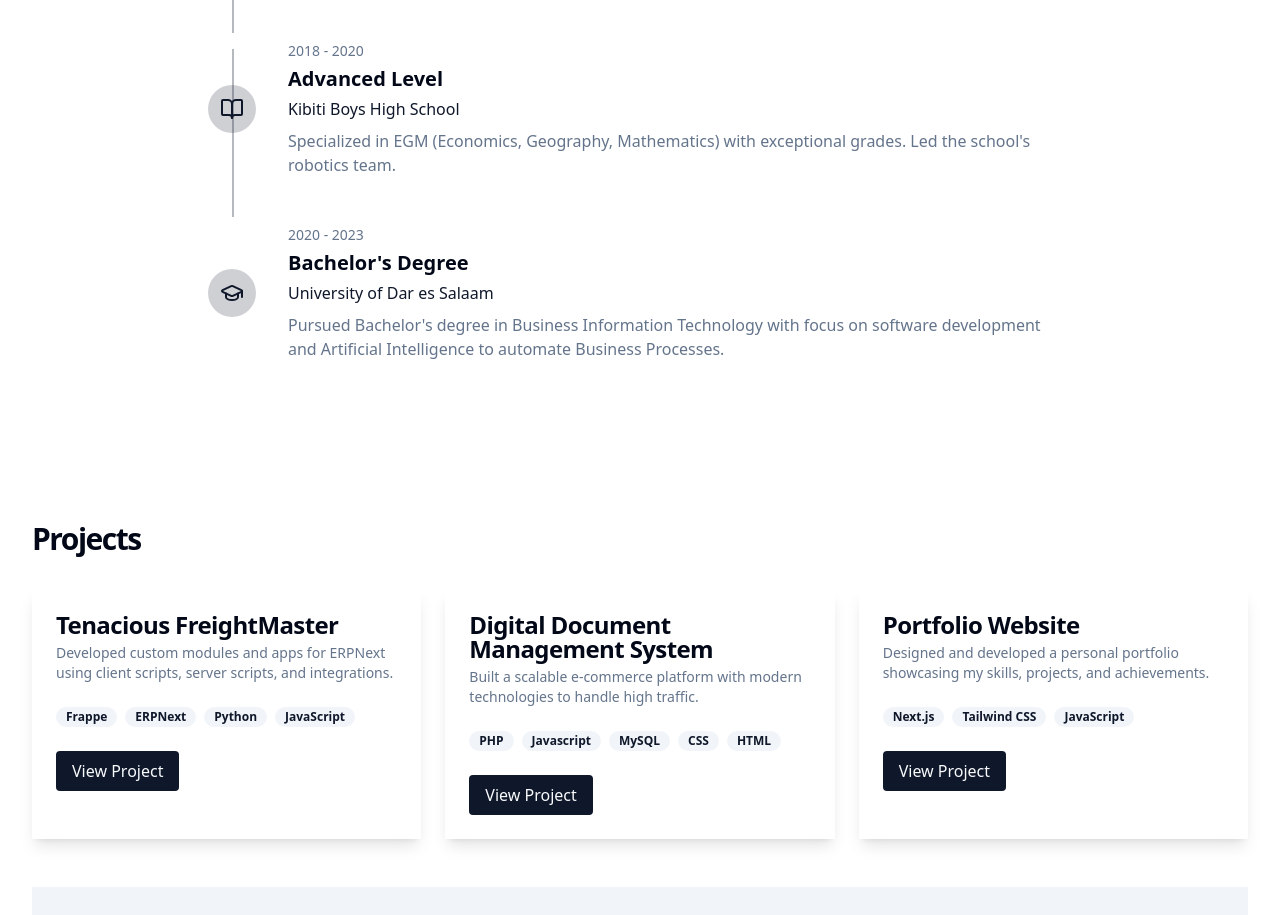
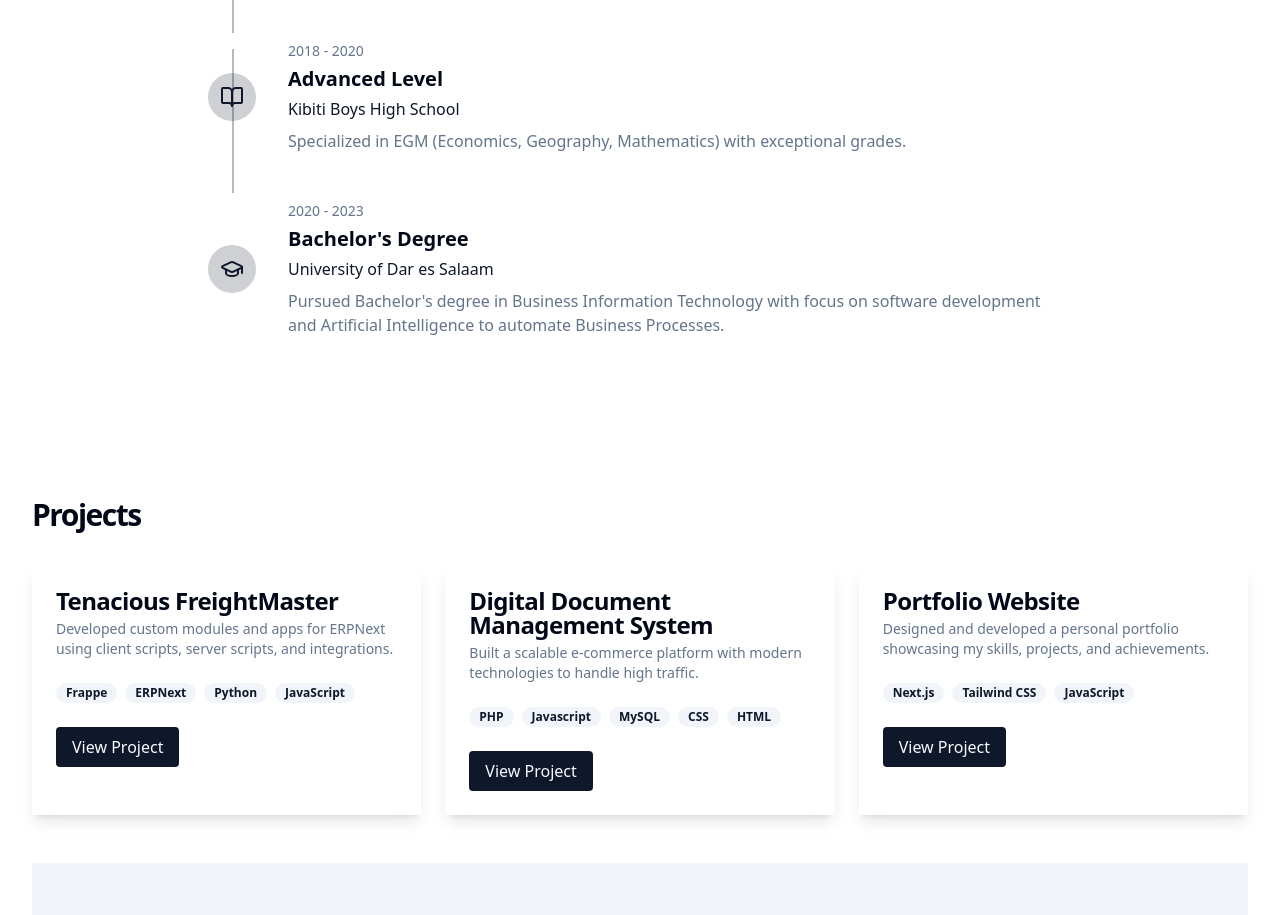
Before and after one commit to j0sh01/My-Portifolio, a Next.js app: page / in a window 1280 px wide. Shown: the part 1280-2195 px from the top of the page. Built offline with nearby package versions, Linux system fonts and the light colour scheme.

Commit message:
fix: Enhancements on the functionalities

```diff
--- a/components/School.jsx
+++ b/components/School.jsx
@@ -56,7 +56,7 @@ export default function EducationTimeline() {
       year: "2018 - 2020",
       title: "Advanced Level",
       school: "Kibiti Boys High School",
-      description: "Specialized in EGM (Economics, Geography, Mathematics) with exceptional grades. Led the school's robotics team.",
+      description: "Specialized in EGM (Economics, Geography, Mathematics) with exceptional grades.",
       icon: BookOpen
     },
     {
```
